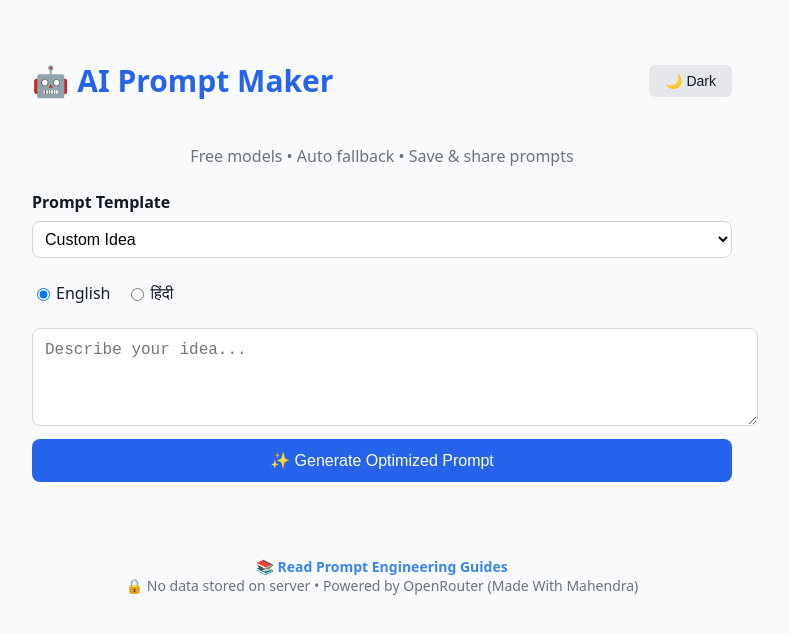
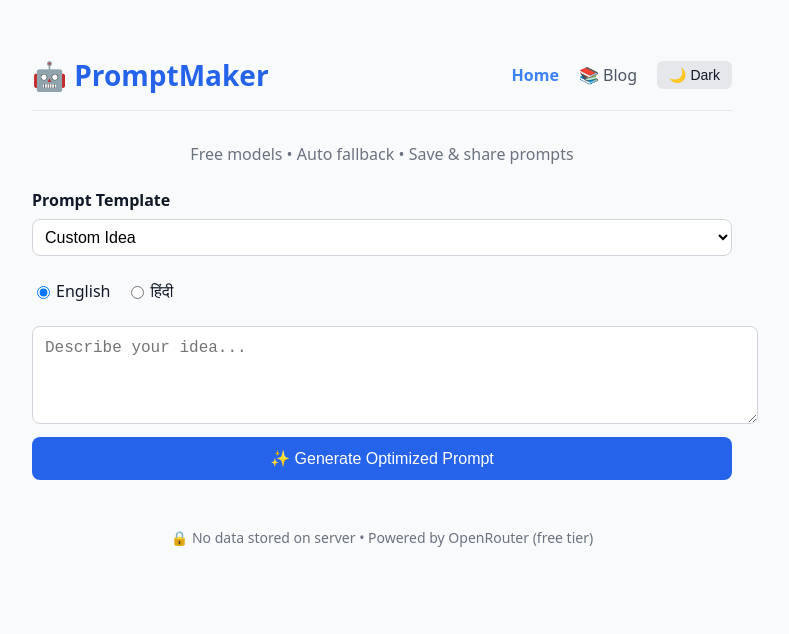
Before and after one commit to mahendramirdhapy-tech/prompt-maker-app, a Next.js app: page / in a window 1280 px wide. Shown: the top 634 px of the page, without its empty margins (258-1047 px from the left). Built offline with nearby package versions, Linux system fonts and the light colour scheme.

Commit message:
Update index.js

```diff
--- a/pages/index.js
+++ b/pages/index.js
@@ -21,6 +21,18 @@ export default function Home() {
   const [history, setHistory] = useState([]);
   const [template, setTemplate] = useState('');
 
+  // Utility for button styles
+  const buttonStyle = (bg, hoverBg, color = '#fff') => ({
+    padding: '6px 12px',
+    backgroundColor: bg,
+    color: color,
+    border: 'none',
+    borderRadius: '6px',
+    cursor: 'pointer',
+    fontSize: '0.875rem',
+    transition: 'background-color 0.2s',
+  });
+
   // Load from localStorage on mount
   useEffect(() => {
     const savedHistory = localStorage.getItem('promptHistory');
@@ -29,7 +41,7 @@ export default function Home() {
     setDarkMode(savedDark);
   }, []);
 
-  // Apply background based on dark mode
+  // Apply body theme
   useEffect(() => {
     document.body.style.backgroundColor = darkMode ? '#111827' : '#f9fafb';
     document.body.style.color = darkMode ? '#f9fafb' : '#111827';
@@ -66,7 +78,6 @@ export default function Home() {
         setOutput(data.prompt);
         setUsedModel(data.modelUsed);
 
-        // Save to history
         const newEntry = {
           id: Date.now(),
           input: input.trim(),
@@ -92,15 +103,10 @@ export default function Home() {
   const sharePrompt = () => {
     if (!output) return;
     const encoded = encodeURIComponent(output);
-    const twitterUrl = `https://twitter.com/intent/tweet?text=${encoded}`;
-    const whatsappUrl = `https://wa.me/?text=${encoded}`;
-
-    // Try Web Share API first (modern browsers)
     if (navigator.share) {
       navigator.share({ title: 'AI Prompt', text: output }).catch(console.warn);
     } else {
-      // Fallback: Open Twitter
-      window.open(twitterUrl, '_blank');
+      window.open(`https://twitter.com/intent/tweet?text=${encoded}`, '_blank');
     }
   };
 
@@ -111,30 +117,13 @@ export default function Home() {
     }
   };
 
-  // Theme-based styles
+  // Styles
   const containerStyle = {
     maxWidth: '700px',
     margin: '0 auto',
     padding: '2rem',
     fontFamily: 'system-ui, sans-serif',
   };
-
-  const headerStyle = {
-    display: 'flex',
-    justifyContent: 'space-between',
-    alignItems: 'center',
-    marginBottom: '1.5rem',
-  };
-
-  const buttonStyle = (bg, hoverBg, color = '#fff') => ({
-    padding: '8px 16px',
-    backgroundColor: bg,
-    color: color,
-    border: 'none',
-    borderRadius: '6px',
-    cursor: 'pointer',
-    fontSize: '0.875rem',
-  });
 
   const inputStyle = {
     width: '100%',
@@ -174,11 +163,55 @@ export default function Home() {
 
   return (
     <div style={containerStyle}>
-      {/* Header */}
-      <div style={headerStyle}>
-        <h1 style={{ fontSize: '1.875rem', fontWeight: '700', color: '#2563eb' }}>
-          🤖 AI Prompt Maker
-        </h1>
+      {/* ====== NAVBAR ====== */}
+      <nav style={{
+        display: 'flex',
+        justifyContent: 'space-between',
+        alignItems: 'center',
+        padding: '1rem 0',
+        borderBottom: darkMode ? '1px solid #374151' : '1px solid #e5e7eb',
+        marginBottom: '2rem'
+      }}>
+        <a
+          href="/"
+          style={{
+            fontSize: '1.75rem',
+            fontWeight: '800',
+            color: '#2563eb',
+            textDecoration: 'none',
+            display: 'flex',
+            alignItems: 'center',
+            gap: '8px'
+          }}
+        >
+          🤖 PromptMaker
+        </a>
+
+        <div style={{ display: 'flex', alignItems: 'center', gap: '1.25rem' }}>
+          <div style={{ display: 'flex', gap: '1.25rem' }}>
+            <a
+              href="/"
+              style={{
+                color: darkMode ? '#93c5fd' : '#3b82f6',
+                textDecoration: 'none',
+                fontWeight: '600',
+                fontSize: '1rem'
+              }}
+            >
+              Home
+            </a>
+            <a
+              href="/blog"
+              style={{
+                color: darkMode ? '#d1d5db' : '#4b5563',
+                textDecoration: 'none',
+                fontWeight: '500',
+                fontSize: '1rem'
+              }}
+            >
+              📚 Blog
+            </a>
+          </div>
           <button
             onClick={() => setDarkMode(!darkMode)}
             style={buttonStyle(darkMode ? '#374151' : '#e5e7eb', darkMode ? '#4b5563' : '#d1d5db', darkMode ? '#f9fafb' : '#111827')}
@@ -187,6 +220,7 @@ export default function Home() {
             {darkMode ? '☀️ Light' : '🌙 Dark'}
           </button>
         </div>
+      </nav>
 
       <p style={{ textAlign: 'center', color: darkMode ? '#9ca3af' : '#6b7280', marginBottom: '1.5rem' }}>
         Free models • Auto fallback • Save & share prompts
@@ -342,24 +376,7 @@ export default function Home() {
       )}
 
       <footer style={{ marginTop: '3rem', textAlign: 'center', fontSize: '0.875rem', color: darkMode ? '#9ca3af' : '#6b7280' }}>
-      <footer style={{ marginTop: '3rem', textAlign: 'center', fontSize: '0.875rem', color: darkMode ? '#9ca3af' : '#6b7280' }}>
-
-  <br />
-  <a
-    href="/blog"
-    style={{
-      color: darkMode ? '#93c5fd' : '#3b82f6',
-      textDecoration: 'none',
-      fontWeight: '600',
-      marginTop: '0.5rem',
-      display: 'inline-block',
-    }}
-  >
-    📚 Read Prompt Engineering Guides
-  </a>
-</footer>
-
-🔒 No data stored on server • Powered by OpenRouter (Made With Mahendra)
+        🔒 No data stored on server • Powered by OpenRouter (free tier)
       </footer>
     </div>
   );
```
Lines whose indentation alone changed are shown as unchanged.
